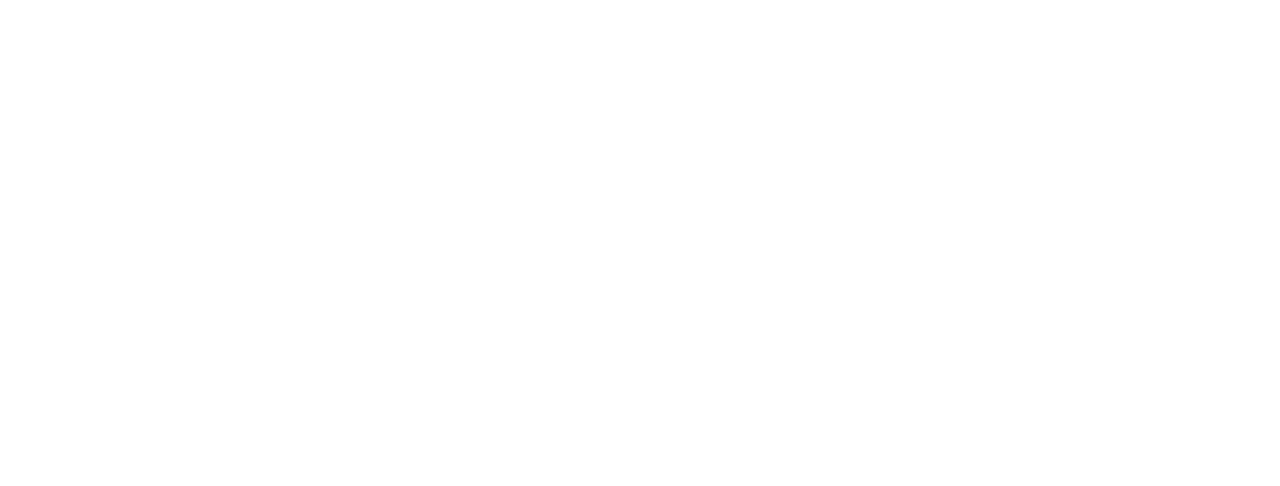
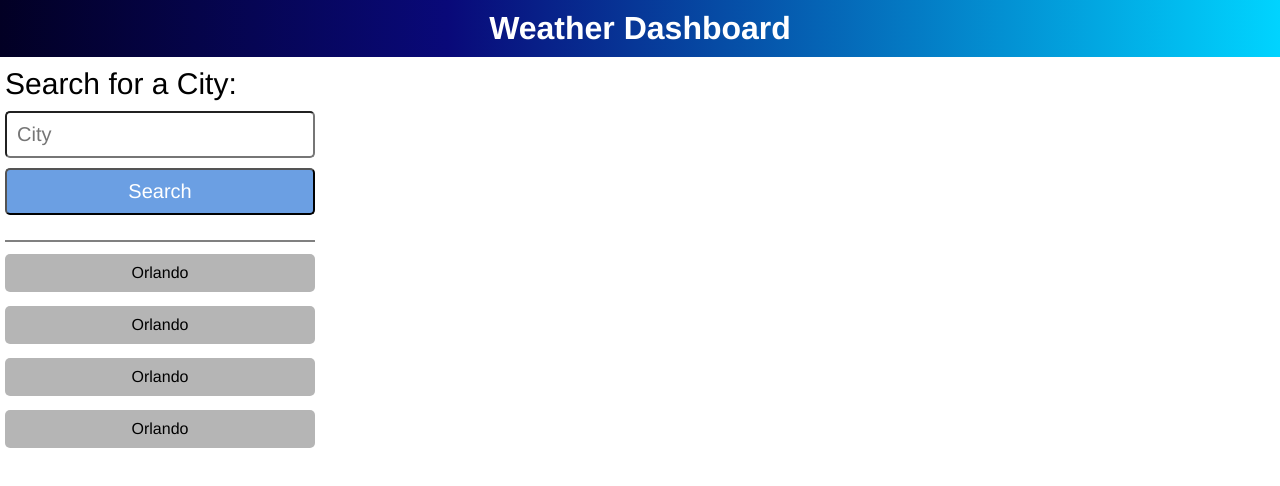
Before and after one commit to Johnnyboy7781/weather-dashboard, a plain HTML site: page index.html in a window 1280 px wide. Drawn offline with Linux system fonts and the light colour scheme.

Commit message:
Finished styling search area

```diff
--- a/assets/css/style.css
+++ b/assets/css/style.css
@@ -0,0 +1,90 @@
+*,
+*::before,
+*::after {
+    padding: 0;
+    margin: 0;
+    box-sizing: border-box;
+    font-family: 'Franklin Gothic Medium', 'Arial Narrow', Arial, sans-serif;
+}
+
+/* Header Styles */
+header {
+    background: linear-gradient(90deg, rgba(2,0,36,1) 0%, rgba(9,9,121,1) 35%, rgba(0,212,255,1) 100%);
+    color: white;
+    display: flex;
+    justify-content: center;
+    align-items: center;
+    padding: 10px;
+}
+
+/* Main styles */
+main {
+    display: flex;
+    flex-direction: row;
+}
+
+/* Search area styles */
+.search-area {
+    flex: 1;
+}
+
+.search-field {
+    margin: 5px;
+    border-bottom: 2px solid grey;
+    padding-bottom: 20px;
+}
+
+form {
+    display: flex;
+    flex-direction: column;
+}
+
+form > * {
+    margin: 5px 0;
+}
+
+form label {
+    font-size: 30px;
+}
+
+form input,
+form button {
+    border-radius: 5px;
+    padding: 10px;
+    font-size: 20px;
+}
+
+form button {
+    background-color: #6b9fe3;
+    color: white;
+    transition: 150ms;
+}
+
+form button:hover {
+    background-color: white;
+    color: #6b9fe3;
+}
+
+/* Previous city list styles */
+.prev-search-list {
+    display: flex;
+    flex-direction: column;
+}
+
+.prev-city {
+    background-color: #b5b5b5;
+    text-align: center;
+    padding: 10px;
+    margin: 7px 5px;
+    border-radius: 5px;
+    transition: 150ms;
+}
+
+.prev-city:hover {
+    opacity: 0.8;
+}
+
+/* Weather info area styles */
+.weather-info {
+    flex: 3;
+}
--- a/index.html
+++ b/index.html
@@ -8,6 +8,31 @@
     <title>Weather Dashboard</title>
   </head>
   <body>
+      <header>
+          <h1>Weather Dashboard</h1>
+      </header>
+
+      <main>
+          <div class="search-area">
+            <div class="search-field">
+                <form>
+                    <label for="city">Search for a City:</label>
+                    <input type="text" class="form-input" placeholder="City" name="city" id="city">
+                    <button type="submit">Search</button>
+                </form>
+            </div>
+            <div class="prev-search-list">
+                <div class="prev-city">Orlando</div>
+                <div class="prev-city">Orlando</div>
+                <div class="prev-city">Orlando</div>
+                <div class="prev-city">Orlando</div>
+            </div>
+          </div>
+
+          <div class="weather-info">
+
+          </div>
+      </main>
 
     <script src="./assets/js/script.js"></script>
   </body>
```
